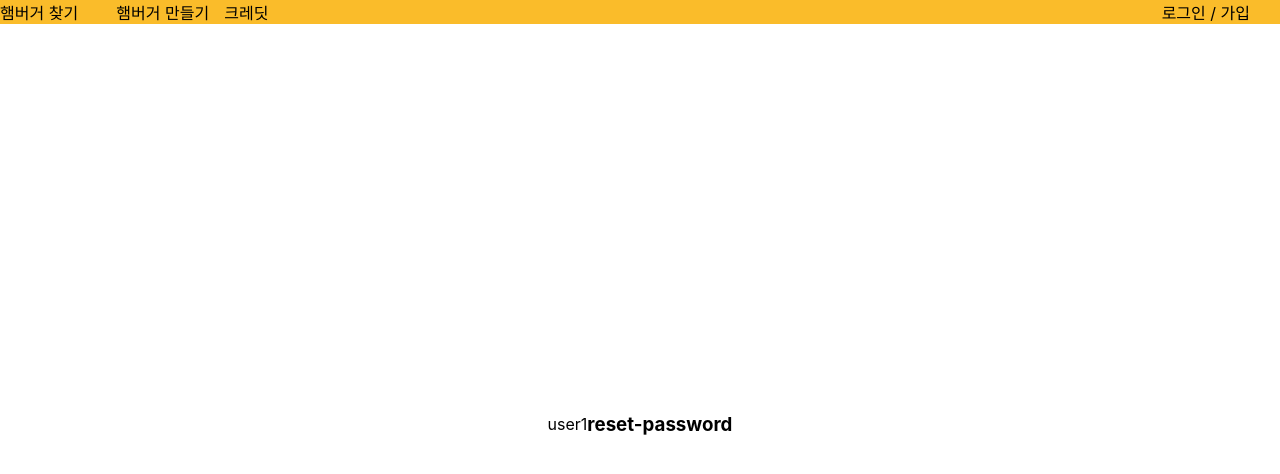
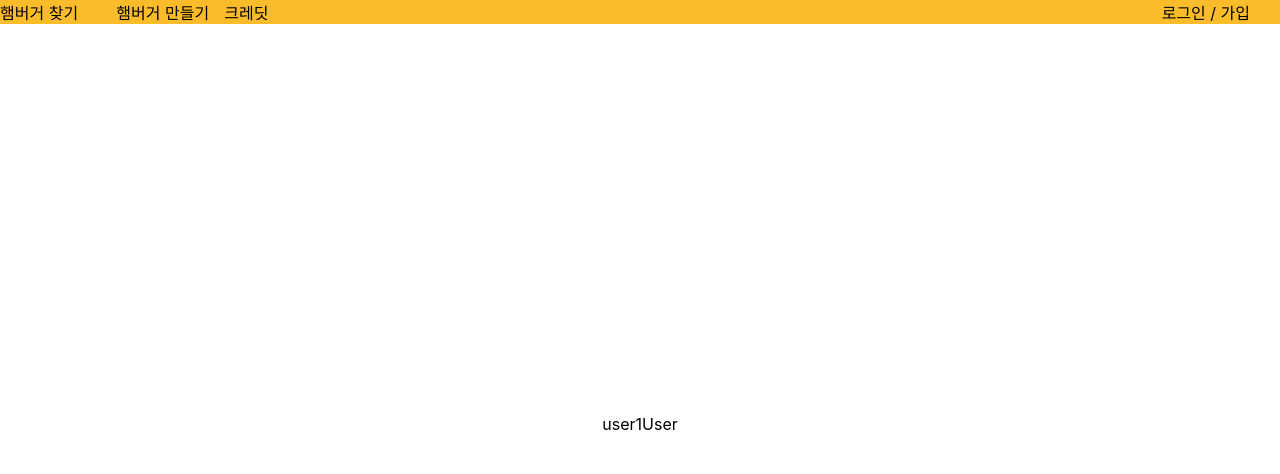
Before and after one commit to babyazalea/find-hamburger, a React (Create React App) app: page /users/reset-password in a window 1280 px wide. Shown: the top 474 px of the page. Built offline with nearby package versions, Linux system fonts and the light colour scheme; a web font is replaced by a local one.

Commit message:
passed props to child component

```diff
--- a/src/App.js
+++ b/src/App.js
@@ -13,7 +13,7 @@ import User from "./components/User/User";
 
 const App = () => {
   const {
-    token,
+    idToken,
     userName,
     userEmail,
     photoUrl,
@@ -48,7 +48,7 @@ const App = () => {
       <Route path="/credits" exact>
         <Credits />
       </Route>
-      <Route path="/users">
+      <Route path="/users/:userId">
         {/* <UserProfile
                     token={token}
                     userId={userId}
@@ -57,7 +57,13 @@ const App = () => {
                     photoUrl={photoUrl}
                     updateProfile={updateProfile}
                   /> */}
-        <User />
+        <User
+          idToken={idToken}
+          userName={userName}
+          userEmail={userEmail}
+          photoUrl={photoUrl}
+          updateProfile={updateProfile}
+        />
       </Route>
       <Route path="/auth">
         <Auth login={login} googleLogin={googleLogin} />
@@ -74,7 +80,12 @@ const App = () => {
       <AuthContext.Provider
         value={{ isLoggedIn: isLoggedIn, isVerified: isVerified }}
       >
-        <Layout userName={userName} logout={logout}>
+        <Layout
+          userName={userName}
+          userId={userId}
+          photoUrl={photoUrl}
+          logout={logout}
+        >
           {routes}
         </Layout>
       </AuthContext.Provider>
```
